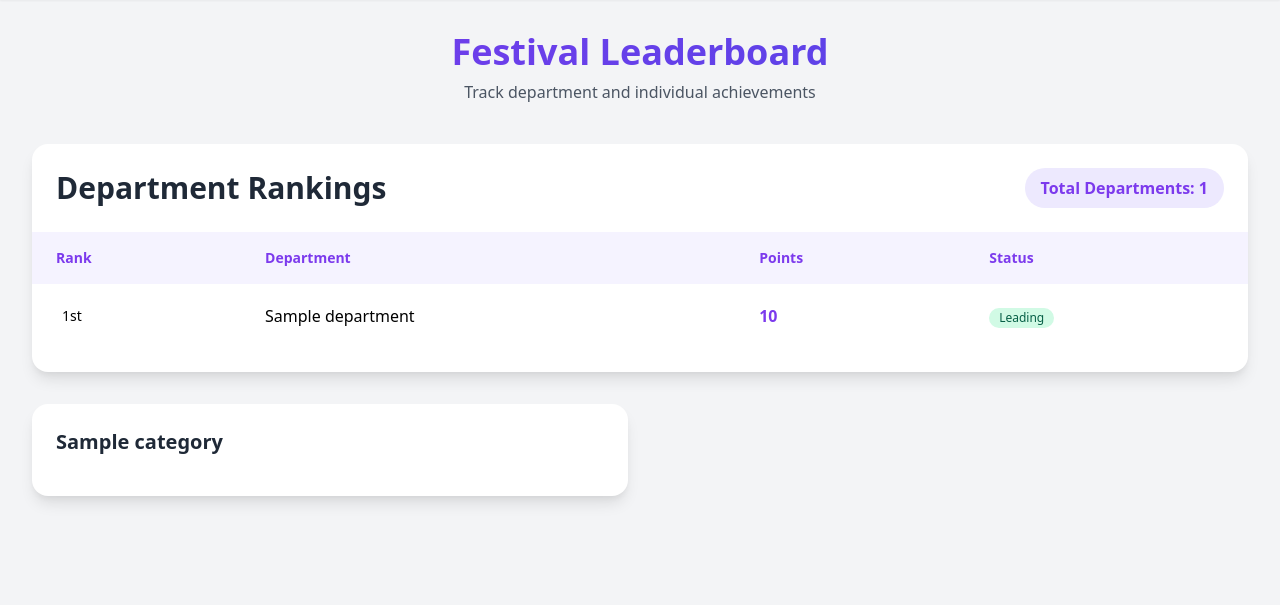
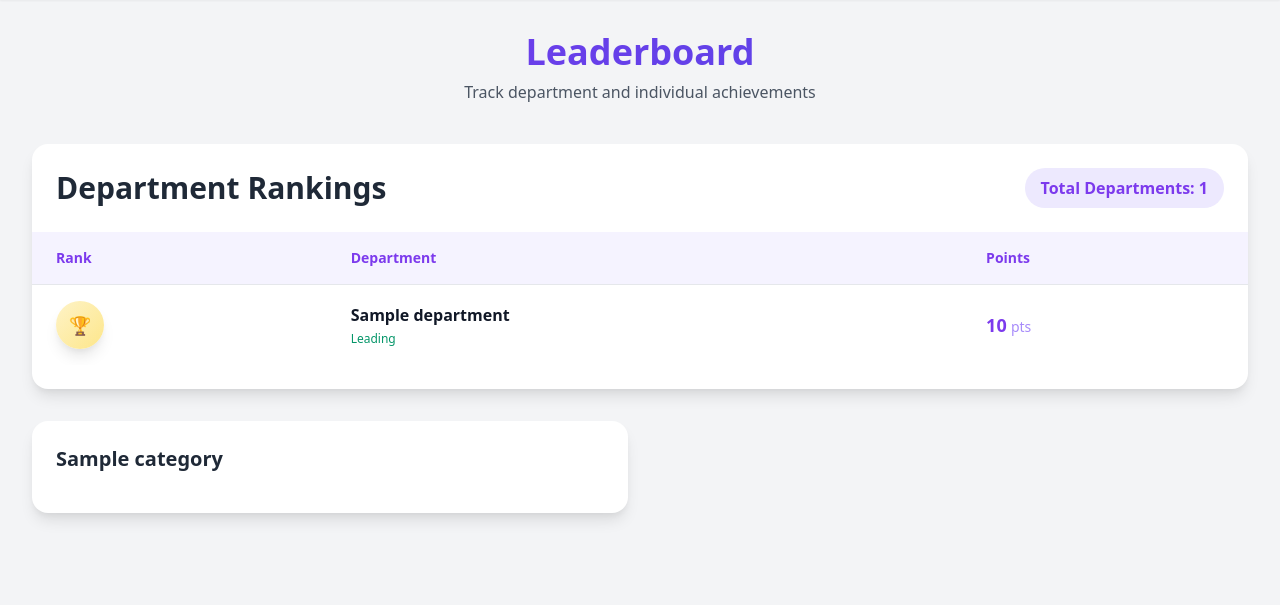
Before and after one commit to sabith903/kabyka_psmo, a Django app: page /points/ in a window 1280 px wide. Shown: the part 64-669 px from the top of the page. Run offline with Django 5.2, Linux system fonts and the light colour scheme; tables that the repository leaves empty hold one stand-in row (values such as "Sample post"); some web fonts are replaced.

Commit message:
again change points table

```diff
--- a/events/templates/events/points.html
+++ b/events/templates/events/points.html
@@ -6,7 +6,7 @@
 <div class="space-y-8 p-4">
     <!-- Header Section -->
     <div class="text-center mb-10 animate-slideUp">
-        <h1 class="text-4xl font-bold bg-gradient-to-r from-purple-600 to-indigo-600 text-transparent bg-clip-text">Festival Leaderboard</h1>
+        <h1 class="text-4xl font-bold bg-gradient-to-r from-purple-600 to-indigo-600 text-transparent bg-clip-text">Leaderboard</h1>
         <p class="text-gray-600 mt-2">Track department and individual achievements</p>
     </div>
 
@@ -20,45 +20,60 @@
         </div>
 
         <div class="overflow-x-auto -mx-6">
-            <table class="min-w-full">
+            <table class="min-w-full divide-y divide-gray-200">
                 <thead class="bg-purple-50">
                     <tr>
-                        <th class="px-6 py-4 text-left text-sm font-semibold text-purple-600">Rank</th>
-                        <th class="px-6 py-4 text-left text-sm font-semibold text-purple-600">Department</th>
-                        <th class="px-6 py-4 text-left text-sm font-semibold text-purple-600">Points</th>
-                        <th class="px-6 py-4 text-left text-sm font-semibold text-purple-600">Status</th>
+                        <th class="px-4 sm:px-6 py-4 text-left text-sm font-semibold text-purple-600">Rank</th>
+                        <th class="px-4 sm:px-6 py-4 text-left text-sm font-semibold text-purple-600">Department</th>
+                        <th class="px-4 sm:px-6 py-4 text-left text-sm font-semibold text-purple-600">Points</th>
                     </tr>
                 </thead>
                 <tbody class="divide-y divide-gray-200">
                     {% for department in departments %}
                     <tr class="hover:bg-gray-50 transition-colors">
-                        <td class="px-6 py-4 text-sm font-medium">
-                            <span class="inline-flex items-center justify-center w-8 h-8 ">
+                        <td class="px-4 sm:px-6 py-4">
+                            <div class="flex items-center space-x-2">
+                                {% if forloop.counter <= 3 %}
+                                    <div class="w-10 h-10 sm:w-12 sm:h-12 rounded-full flex items-center justify-center relative
+                                        {% if forloop.counter == 1 %}
+                                            bg-gradient-to-br from-yellow-100 to-yellow-200 shadow-yellow-100
+                                        {% elif forloop.counter == 2 %}
+                                            bg-gradient-to-br from-gray-100 to-gray-200 shadow-gray-100
+                                        {% else %}
+                                            bg-gradient-to-br from-orange-100 to-orange-200 shadow-orange-100
+                                        {% endif %}
+                                        shadow-lg">
+                                        <span class="text-base sm:text-lg font-bold
+                                            {% if forloop.counter == 1 %}
+                                                text-yellow-800
+                                            {% elif forloop.counter == 2 %}
+                                                text-gray-800
+                                            {% else %}
+                                                text-orange-800
+                                            {% endif %}">
+                                            {% if forloop.counter == 1 %}🏆{% endif %}
+                                            {% if forloop.counter == 2 %}🥈{% endif %}
+                                            {% if forloop.counter == 3 %}🥉{% endif %}
+                                        </span>
+                                    </div>
+                                {% else %}
+                                    <div class="w-10 h-10 sm:w-12 sm:h-12 rounded-full flex items-center justify-center bg-purple-50 text-purple-600 font-bold text-base sm:text-lg">
+                                        {{ forloop.counter }}
+                                    </div>
+                                {% endif %}
+                            </div>
+                        </td>
+                        <td class="px-4 sm:px-6 py-4">
+                            <div class="flex flex-col">
+                                <span class="font-semibold text-gray-900">{{ department.name }}</span>
                                 {% if forloop.counter == 1 %}
-                                    1st
-                                {% elif forloop.counter == 2 %}
-                                    2nd
-                                {% elif forloop.counter == 3 %}
-                                    3rd
-                                {% else %}
-                                    {{ forloop.counter }}
+                                    <span class="text-xs text-green-600 font-medium mt-1">Leading</span>
                                 {% endif %}
-                            </span>
+                            </div>
                         </td>
-                        <td class="px-6 py-4 font-medium">{{ department.name }}</td>
-                        <td class="px-6 py-4 font-semibold text-purple-600">{{ department.total_points }}</td>
-                        <td class="px-6 py-4">
-                            {% if forloop.counter == 1 %}
-                                <span class="inline-flex items-center px-2.5 py-0.5 rounded-full text-xs font-medium bg-green-100 text-green-800">
-                                    Leading
-                                </span>
-                            {% else %}
-                                {% with points_diff=departments.0.total_points|add:"-"|add:department.total_points %}
-                                <span class="inline-flex items-center px-2.5 py-0.5 rounded-full text-xs font-medium bg-gray-100 text-gray-800">
-                                    {{ points_diff }} points behind
-                                </span>
-                                {% endwith %}
-                            {% endif %}
+                        <td class="px-4 sm:px-6 py-4">
+                            <span class="text-lg font-bold text-purple-600">{{ department.total_points }}</span>
+                            <span class="text-sm text-purple-400">pts</span>
                         </td>
                     </tr>
                     {% endfor %}
```
